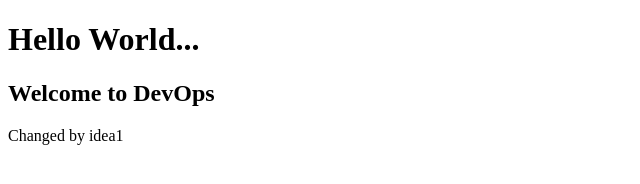
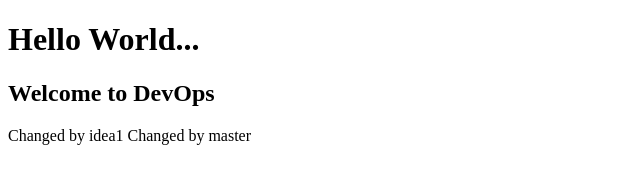
Before and after one commit to deorairoshan/webrepo, a plain HTML site: page index.html in a window 1280 px wide. Shown: the whole page, without its empty margins (0-640 px from the left). Drawn offline with Linux system fonts and the light colour scheme.

Commit message:
Committed by idea1

```diff
--- a/index.html
+++ b/index.html
@@ -7,5 +7,6 @@
         <h1>Hello World...</h1>
         <h2>Welcome to DevOps</h2>
         Changed by idea1
+        Changed by master
     </body>
 </html>
```
